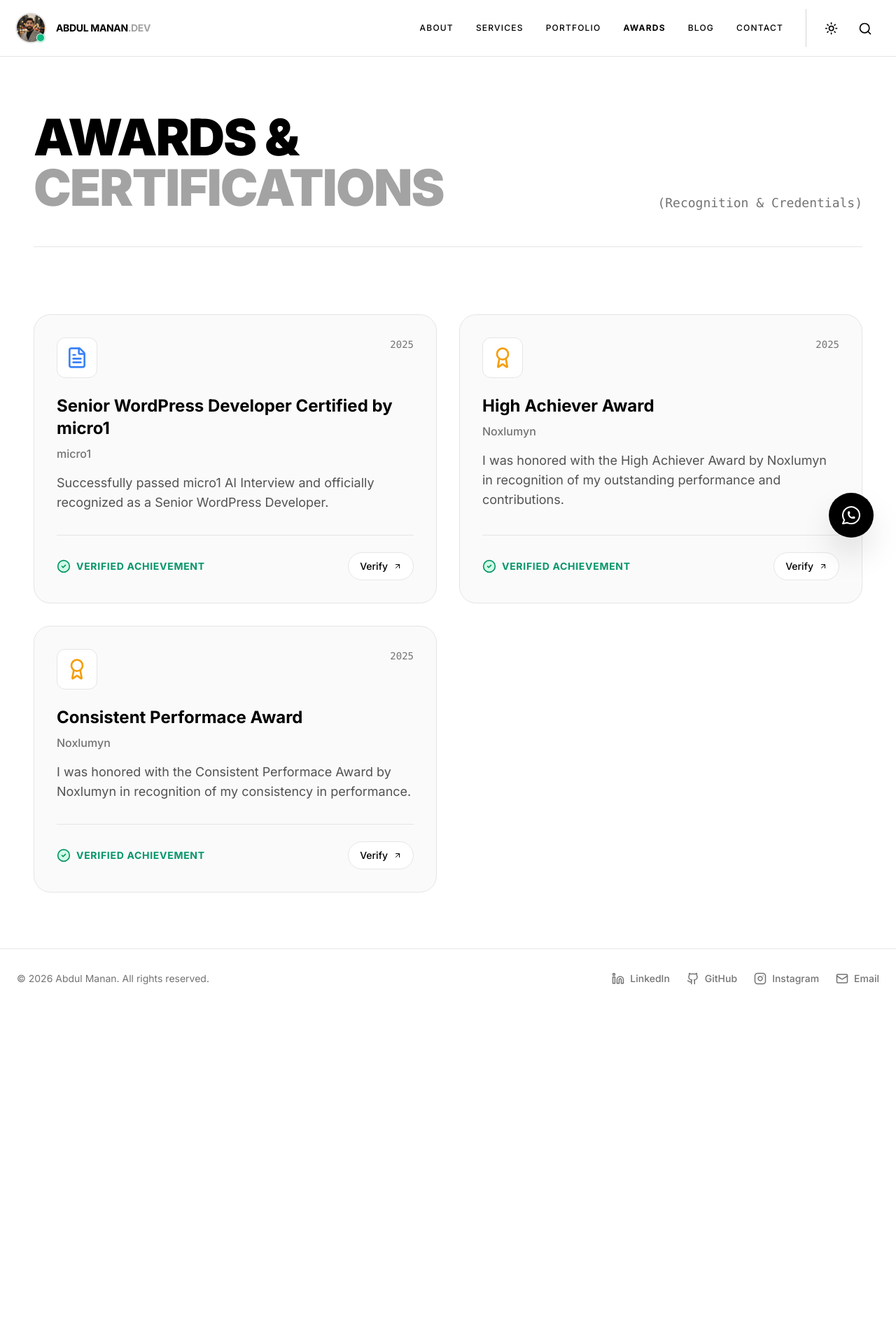
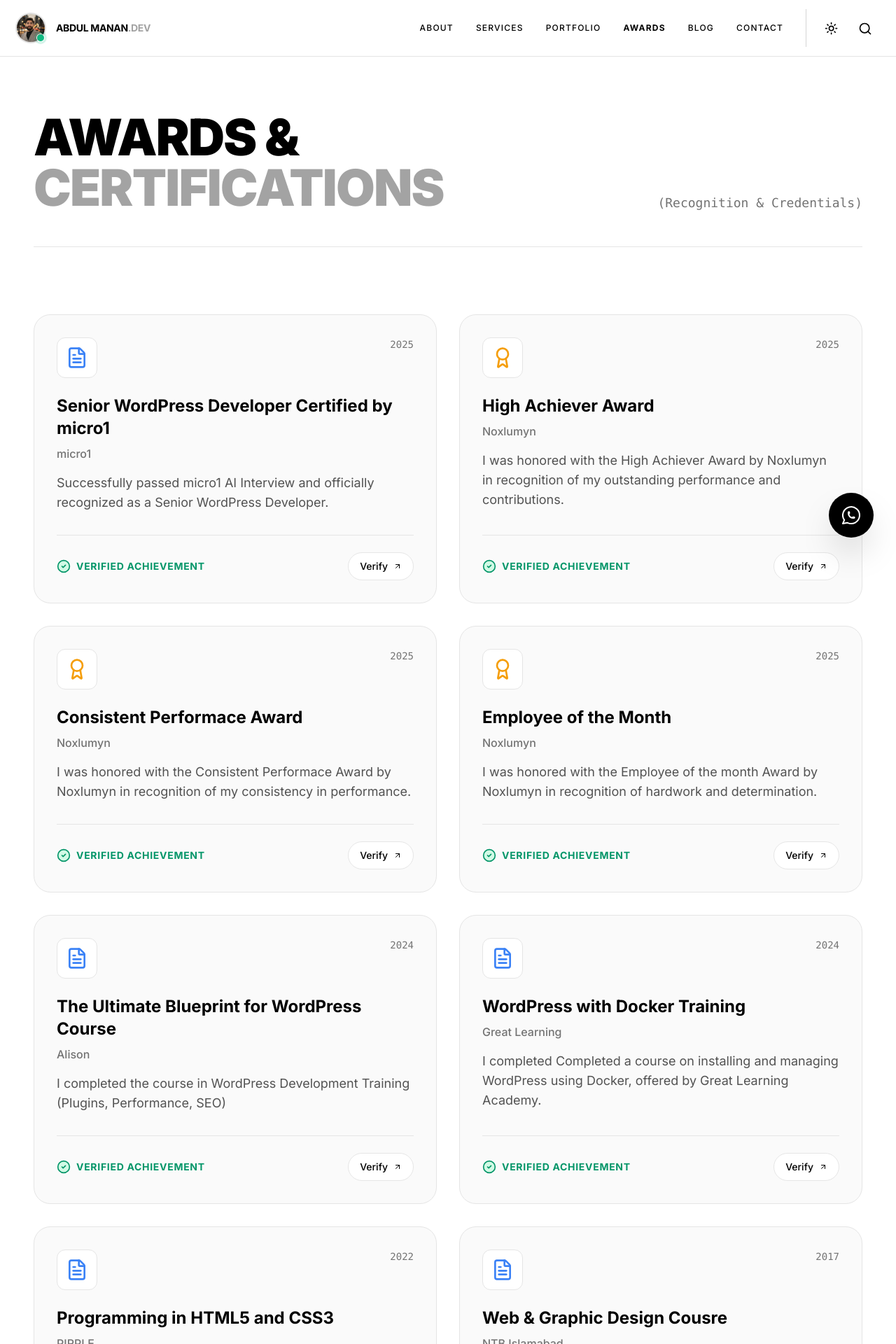
Before and after one commit to manan4641/portfolio, a Next.js app: page /awards in a window 1280 px wide. Shown: the top 1920 px of the page at 70% size. Before the commit the page ends 1440 px from the top, so only its background shows below. Built offline with nearby package versions, Linux system fonts and the light colour scheme.

Commit message:
Added all certifications and Hero heading animation

```diff
--- a/src/app/about/AboutClient.tsx
+++ b/src/app/about/AboutClient.tsx
@@ -19,7 +19,7 @@ export default function About() {
                 >
                     <h1 className="text-5xl md:text-7xl font-black uppercase mb-8 bg-clip-text">About <span className="text-neutral-400">Me</span></h1>
                     <p className="text-md md:text-xl text-muted-foreground leading-relaxed max-w-3xl mx-auto">
-                        Results-driven Web Developer (<b>WordPress & Webflow</b>), Web Support Engineer with <b>7+ years</b> of experience delivering high-performing websites, <b>CMS</b> solutions, and ongoing technical support across multiple industries. Skilled in website maintenance, migrations, <b>DNS/domain</b> management, <b>CRM</b> form integrations (GoHighLevel), performance optimization, and UI design in Figma. Proven ability to improve engagement and <b>SEO</b> performance through responsive upgrades, clean design implementation, and technical fixes.
+                        Results-driven Web Developer (<b>WordPress & Webflow</b>), Web Support Engineer and Web Consultant with <b>7+ years</b> of experience delivering high-performing websites, <b>CMS</b> solutions, and ongoing technical support across multiple industries. Skilled in website maintenance, migrations, <b>DNS/domain</b> management, <b>CRM</b> form integrations (GoHighLevel), performance optimization, and UI design in Figma. Proven ability to improve engagement and <b>SEO</b> performance through responsive upgrades, clean design implementation, and technical fixes.
                     </p>
                 </motion.div>
 
--- a/src/app/awards/AwardsClient.tsx
+++ b/src/app/awards/AwardsClient.tsx
@@ -39,7 +39,53 @@ const awards = [
         image: '/awards/High-Achiver-Award.jpeg', // Placeholder path
         type: 'Award',
         verificationLink: 'https://www.linkedin.com/posts/abdulmanan-dev_grateful-for-the-recognition-it-really-activity-7364222819863277570-NuCC?utm_source=share&utm_medium=member_desktop&rcm=ACoAACL3o_sBtkkYRrkB-eG7j8c3Fl7t0gwhVlc'
-    }
+    },
+    {
+        title: 'Employee of the Month',
+        issuer: 'Noxlumyn',
+        date: '2025',
+        description: 'I was honored with the Employee of the month Award by Noxlumyn in recognition of hardwork and determination.',
+        image: '', // Placeholder path
+        type: 'Award',
+        verificationLink: 'https://drive.google.com/file/d/1zNizgm7MFvCNSoZwfmMdBG2lJtAkpYUP/view?usp=sharing'
+    },
+    {
+        title: 'The Ultimate Blueprint for WordPress Course',
+        issuer: 'Alison',
+        date: '2024',
+        description: 'I completed the course in WordPress Development Training (Plugins, Performance, SEO)',
+        image: '', // Placeholder path
+        type: 'Certification',
+        verificationLink: 'https://alison.com/certification/check/3a05093b3f'
+    },
+    {
+        title: 'WordPress with Docker Training',
+        issuer: 'Great Learning',
+        date: '2024',
+        description: 'I completed Completed a course on installing and managing WordPress using Docker, offered by Great Learning Academy.',
+        image: '', // Placeholder path
+        type: 'Certification',
+        verificationLink: 'https://www.mygreatlearning.com/certificate/RUDSGQPI'
+    },
+    {
+        title: 'Programming in HTML5 and CSS3',
+        issuer: 'PIRPLE',
+        date: '2022',
+        description: 'I completed Completed a course on installing and managing WordPress using Docker, offered by Great Learning Academy.',
+        image: '', // Placeholder path
+        type: 'Certification',
+        verificationLink: 'https://www.pirple.com/certificates/89c9w68w8h'
+    },
+    {
+        title: 'Web & Graphic Design Cousre',
+        issuer: 'NTB Islamabad',
+        date: '2017',
+        description: 'I sucessfully completed the 3 months Web & Graphic Design course by Technical Training Center (NTB Islamabad).',
+        image: '', // Placeholder path
+        type: 'Certification',
+        verificationLink: 'https://drive.google.com/file/d/1utfaY-cTVwqtJhzTfKNcOvVS56YUES1l/view'
+    },
+
 ];
 
 export default function AwardsClient() {
--- a/src/app/globals.css
+++ b/src/app/globals.css
@@ -131,3 +131,86 @@
     scroll-behavior: auto;
   }
 }
+
+
+/* outer wrapper: corners live here (NO overflow hidden) */
+.scan-wrap{
+  position: relative;
+  display: inline-block;
+}
+
+/* inner wrapper: ONLY this clips the scanning gradient */
+.scan-clip{
+  position: relative;
+  display: block;         /* keep full line width */
+  overflow: hidden;       /* clip gradient inside */
+  border-radius: 0;       /* square corners */
+}
+
+/* scanning bar */
+.scan-clip::after{
+  content:"";
+  position:absolute;
+  top: 0;
+  left: 0;
+  height: 100%;
+  width: 70%;             /* bar width (adjust 50–80%) */
+  pointer-events:none;
+
+  /* light green + neutral gray */
+  background: linear-gradient(
+    90deg,
+    transparent 0%,
+    rgba(34,197,94,.10) 30%,
+    rgba(163,163,163,.12) 50%,
+    rgba(34,197,94,.09) 70%,
+    transparent 100%
+  );
+
+
+  /* optional softness */
+  filter: blur(10px);
+
+  /* start off-screen left */
+  transform: translateX(-120%);
+  will-change: transform;
+
+  /* continuous loop */
+  animation: scanSweep 1.35s linear infinite;
+}
+
+/* always left -> right (no alternate) */
+@keyframes scanSweep{
+  to { transform: translateX(170%); }
+}
+
+/* Corner brackets */
+.scan-corner{
+  position:absolute;
+  width: .55em;
+  height: .55em;
+  border: 3px solid #a3a3a3;
+  border-radius: .02em;
+  pointer-events:none;
+  /* subtle pulse */
+  animation: corner-pulse 1.0s ease-in-out infinite;
+  /* box-shadow: 0 0 14px #000; */
+}
+
+.scan-corner.tl{ top:-.10em; left:-.12em; border-right:none; border-bottom:none; }
+.scan-corner.tr{ top:-.10em; right:-.12em; border-left:none; border-bottom:none; }
+.scan-corner.bl{ bottom:-.10em; left:-.12em; border-right:none; border-top:none; }
+.scan-corner.br{ bottom:-.10em; right:-.12em; border-left:none; border-top:none; }
+
+@keyframes corner-pulse{
+  0%,100% { transform: scale(1); opacity:.85; }
+  50%     { transform: scale(1.06); opacity:1; }
+}
+
+/* Respect reduced motion */
+@media (prefers-reduced-motion: reduce){
+  .scan-wrap::before,
+  .scan-corner{
+    animation: none !important;
+  }
+}
--- a/src/components/Hero.tsx
+++ b/src/components/Hero.tsx
@@ -84,13 +84,18 @@ export default function Hero() {
             <div className="max-w-7xl w-full mx-auto">
 
                 <div className="flex flex-col lg:flex-row items-center justify-between gap-12 relative z-10">
-                    <h1 ref={textRef} className="text-5xl md:text-[clamp(3.75rem,6.5vw,7.25rem)] leading-[1.3] md:leading-[1] font-black tracking-tighter uppercase dark:text-white text-black md:mt-0 text-center md:text-left">
-                        <div className="block py-2 flex-1 min-w-0">
+                    <h1 ref={textRef} className="text-5xl md:text-[clamp(3.75rem,6.5vw,7.25rem)] leading-[1.3] md:leading-[1] font-black tracking-tighter uppercase dark:text-white text-black md:mt-0 text-center md:text-left scan-wrap">
+                        <div className="block scan-clip py-2 flex-1 min-w-0">
                             <span className="hero-line block" style={{ transform: 'translate3d(0,0,0)', opacity: 0 }}>Website Developer</span>
                             <span className="hero-line block text-neutral-400" style={{ transform: 'translate3d(0,0,0)', opacity: 0 }}> & Webflow
                             </span>
                             <span className="hero-line block text-neutral-400" style={{ transform: 'translate3d(0,0,0)', opacity: 0 }}>Maintenance</span>
                         </div>
+                        {/* corners */}
+                        <span className="scan-corner tl" />
+                        <span className="scan-corner tr" />
+                        <span className="scan-corner bl" />
+                        <span className="scan-corner br" />
                     </h1>
 
                     {/* Profile Picture Next to Text */}
```
